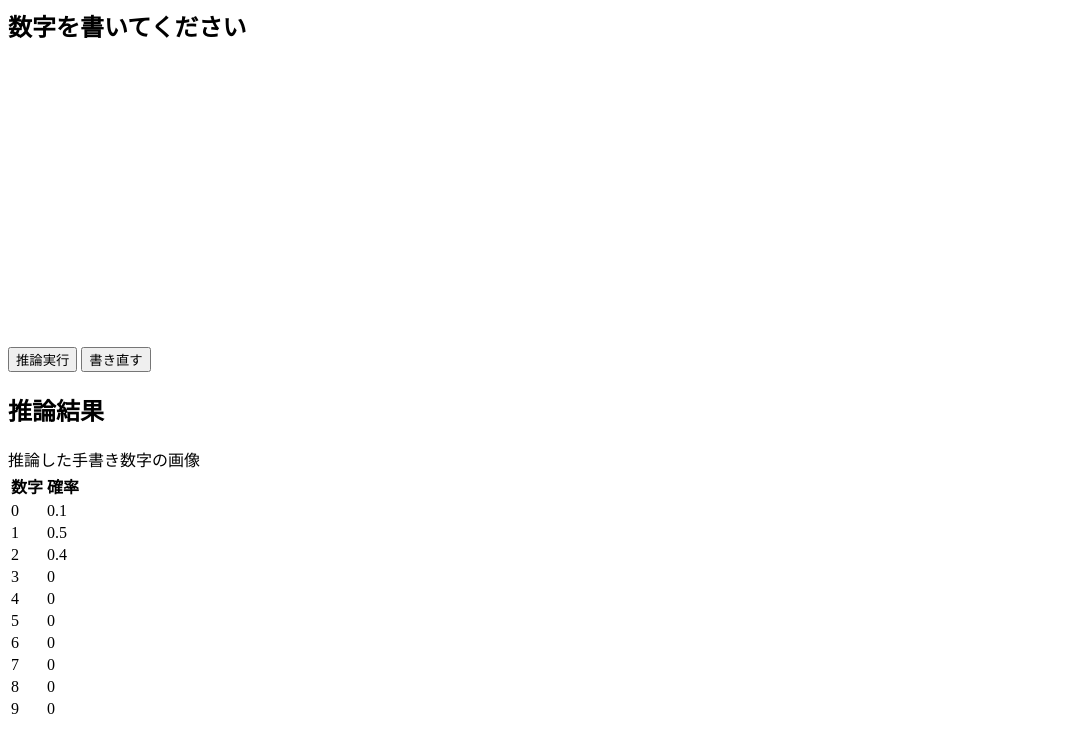
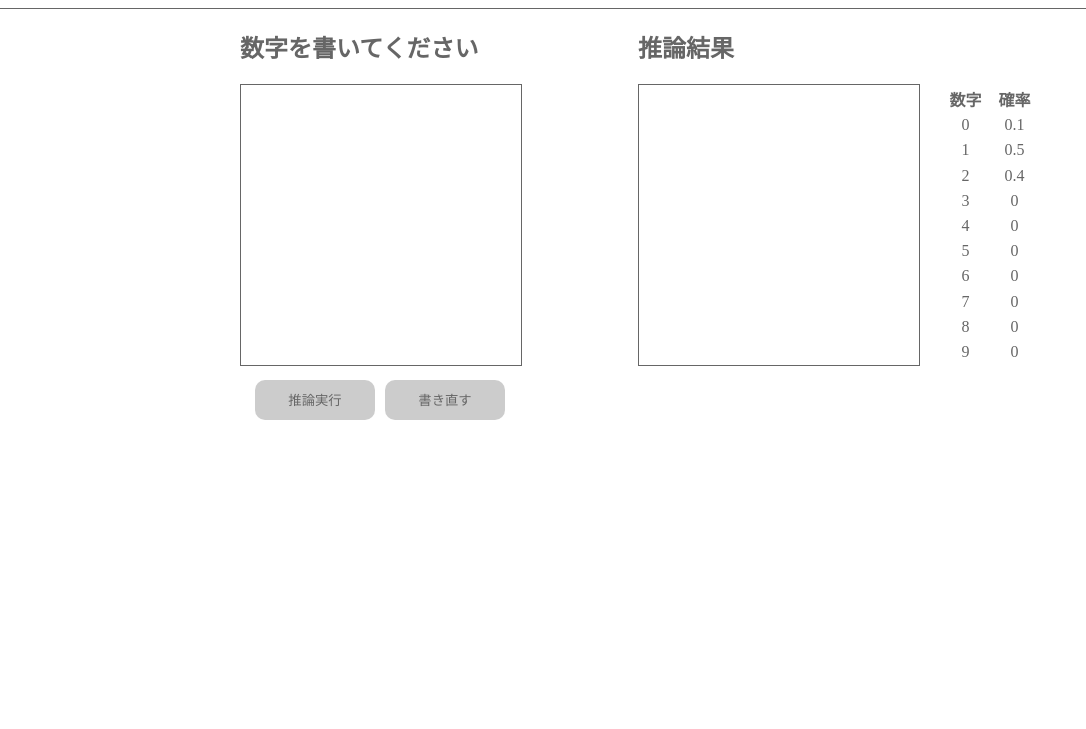
Before and after one commit to 121786addzczd/mnist-app, a plain HTML site: page python-web-app/index.html in a window 1280 px wide. Shown: the part 81-810 px from the top of the page, without its empty margins (0-1086 px from the left). Drawn offline with Linux system fonts and the light colour scheme.

Commit message:
StaticFilesの設定とCSSの追加

```diff
--- a/python-web-app/index.html
+++ b/python-web-app/index.html
@@ -1,8 +1,9 @@
 <!DOCTYPE html>
 <html>
   <head>
-    <meta charset="utf-8">
+    <meta charset="utf-8" />
     <title>mnist-app</title>
+    <link rel="stylesheet" href="/static/style.css" />
   </head>
   <body>
     <header>
@@ -11,16 +12,17 @@
     <main>
       <section>
         <h2>数字を書いてください</h2>
-        <canvas width="280px" height="280px"></canvas>
-        <div>
+        <canvas id="draw-area" width="280px" height="280px"></canvas>
+        <div class="buttons">
           <button>推論実行</button>
           <button>書き直す</button>
         </div>
       </section>
       <section>
         <h2>推論結果</h2>
-        <div>推論した手書き数字の画像</div>
-        <table>
+        <div class="result-image-table">
+          <div id="result-image"></div>
+          <table class="result-table">
             <thead>
               <tr>
                 <th>数字</th>
@@ -70,6 +72,7 @@
               </tr>
             </tbody>
           </table>
+        </div>
       </section>
     </main>
   </body>
--- /dev/null
+++ b/python-web-app/static/style.css
@@ -0,0 +1,59 @@
+body {
+  margin: 0;
+  color: #666;
+  border-color: #666;
+}
+
+header {
+  border-bottom: 1px solid;
+  text-align: center;
+}
+
+main {
+  width: 800px;
+  margin: 0 auto;
+  display: flex;
+  justify-content: space-between;
+}
+
+#draw-area {
+  border: 1px solid;
+}
+
+.result-image-table {
+  display: flex;
+  justify-content: space-between;
+}
+
+#result-image {
+  height: 280px;
+  width: 280px;
+  border: 1px solid;
+}
+
+.result-table {
+  margin-left: 20px;
+  width: 100px;
+  text-align: center;
+}
+
+.buttons {
+  margin-top: 10px;
+  display: flex;
+  gap: 10px;
+  width: 280px;
+  justify-content: center;
+}
+
+button {
+  border: none;
+  height: 40px;
+  width: 120px;
+  background-color: #ccc;
+  border-radius: 10px;
+  color: inherit;
+}
+
+button:hover {
+  cursor: pointer;
+}
```
Also changed, not shown: 1 other file. Lines whose indentation alone changed are shown as unchanged.
